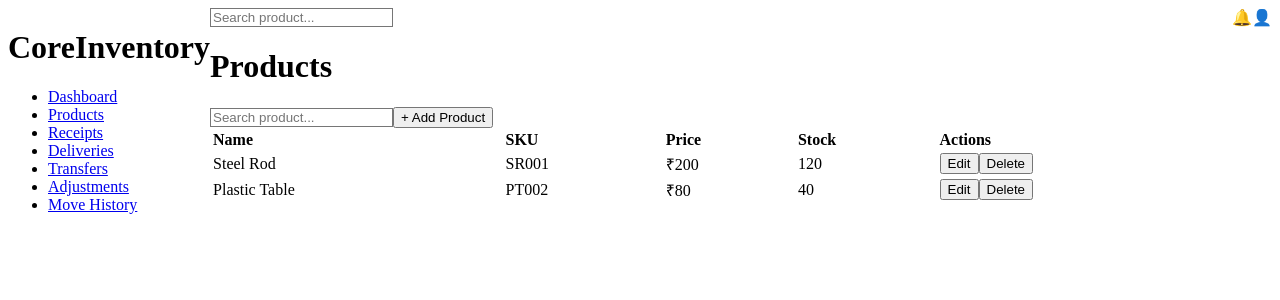
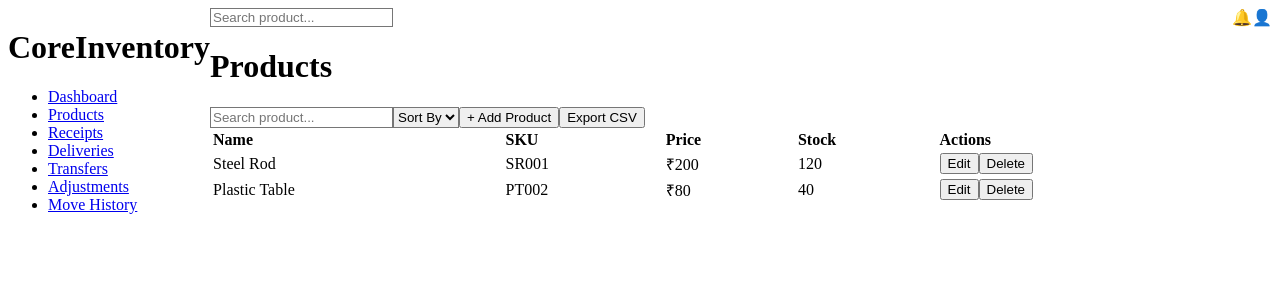
Before and after one commit to Devarsh2510/odoo-indus-hackathon-2026, a React app in the folder frontend/: page /products in a window 1280 px wide. Shown: the top 300 px of the page. Built offline with nearby package versions, Linux system fonts and the light colour scheme; the HTML template or start-up script is replaced by a standard one.

Commit message:
Dynamic KPI Cards,Table Filters & Sorting,Export CSV

```diff
--- a/frontend/src/components/KPICards.jsx
+++ b/frontend/src/components/KPICards.jsx
@@ -1,10 +1,18 @@
-function KPICards() {
+function KPICards({ products = [], deliveries = [], receipts = [] }) {
+
+  const totalProducts = products.length;
+
+  const lowStock = products.filter(p => p.stock < 10).length;
+
+  const pendingDeliveries = deliveries.filter(d => d.status === "Pending").length;
+
+  const pendingReceipts = receipts.length;
 
   const cards = [
-    { title: "Total Products", value: 120 },
-    { title: "Low Stock Items", value: 8 },
-    { title: "Pending Receipts", value: 5 },
-    { title: "Pending Deliveries", value: 6 },
+    { title: "Total Products", value: totalProducts },
+    { title: "Low Stock Items", value: lowStock },
+    { title: "Pending Receipts", value: pendingReceipts },
+    { title: "Pending Deliveries", value: pendingDeliveries },
   ];
 
   return (
--- a/frontend/src/pages/Dashboard.jsx
+++ b/frontend/src/pages/Dashboard.jsx
@@ -5,7 +5,7 @@ import RecentActivity from "../components/RecentActivity";
 
 function Dashboard() {
 
-  // Temporary product data (until backend is connected)
+  // Temporary product data
   const products = [
     { id: 1, name: "Steel Rod", stock: 120 },
     { id: 2, name: "Plastic Table", stock: 40 },
@@ -13,7 +13,20 @@ function Dashboard() {
     { id: 4, name: "Iron Sheet", stock: 4 }
   ];
 
-  // Temporary move history data
+  // Temporary deliveries
+  const deliveries = [
+    { id: 1, status: "Pending" },
+    { id: 2, status: "Shipped" }
+  ];
+
+  // Temporary receipts
+  const receipts = [
+    { id: 1 },
+    { id: 2 },
+    { id: 3 }
+  ];
+
+  // Move history
   const history = [
     { id: 1, product: "Steel Rod", action: "Receipt", quantity: 50, date: "2026-03-14" },
     { id: 2, product: "Steel Rod", action: "Transfer", quantity: -20, date: "2026-03-15" },
@@ -28,7 +41,11 @@ function Dashboard() {
       </h1>
 
       {/* KPI Cards */}
-      <KPICards />
+      <KPICards
+        products={products}
+        deliveries={deliveries}
+        receipts={receipts}
+      />
 
       {/* Inventory Chart */}
       <div className="mt-8">
--- a/frontend/src/pages/Products.jsx
+++ b/frontend/src/pages/Products.jsx
@@ -11,6 +11,7 @@ function Products() {
   const [editIndex, setEditIndex] = useState(null);
 
   const [search, setSearch] = useState("");
+  const [sortBy, setSortBy] = useState("");
 
   const [newProduct, setNewProduct] = useState({
     name: "",
@@ -24,6 +25,34 @@ function Products() {
       ...newProduct,
       [e.target.name]: e.target.value
     });
+  };
+
+  // EXPORT CSV
+  const exportCSV = () => {
+
+    const headers = ["Name", "SKU", "Price", "Stock"];
+
+    const rows = products.map(product => [
+      product.name,
+      product.sku,
+      product.price,
+      product.stock
+    ]);
+
+    const csvContent =
+      [headers, ...rows]
+        .map(row => row.join(","))
+        .join("\n");
+
+    const blob = new Blob([csvContent], { type: "text/csv;charset=utf-8;" });
+
+    const link = document.createElement("a");
+    const url = URL.createObjectURL(blob);
+
+    link.setAttribute("href", url);
+    link.setAttribute("download", "products.csv");
+
+    link.click();
   };
 
   // ADD OR UPDATE PRODUCT
@@ -58,7 +87,6 @@ function Products() {
     setShowForm(false);
   };
 
-
   // DELETE PRODUCT
   const deleteProduct = (index) => {
 
@@ -66,7 +94,6 @@ function Products() {
     setProducts(updatedProducts);
 
   };
-
 
   // EDIT PRODUCT
   const editProduct = (index) => {
@@ -79,35 +106,52 @@ function Products() {
 
   };
 
-
   return (
     <div>
 
       <h1 className="text-3xl font-bold mb-6">Products</h1>
 
-      {/* SEARCH BAR */}
+      {/* SEARCH + SORT + ACTIONS */}
+
+      <div className="flex gap-4 mb-4">
 
         <input
           type="text"
           placeholder="Search product..."
           value={search}
           onChange={(e) => setSearch(e.target.value)}
-        className="border p-2 mb-4 w-64"
+          className="border p-2 rounded w-64"
         />
 
-
-      {/* Add Product Button */}
+        <select
+          value={sortBy}
+          onChange={(e) => setSortBy(e.target.value)}
+          className="border p-2 rounded"
+        >
+          <option value="">Sort By</option>
+          <option value="name">Name</option>
+          <option value="price">Price</option>
+          <option value="stock">Stock</option>
+        </select>
 
         <button
           onClick={() => {
             setShowForm(true);
             setEditIndex(null);
           }}
-        className="bg-blue-600 text-white px-4 py-2 rounded mb-4 ml-4"
+          className="bg-blue-600 text-white px-4 py-2 rounded"
         >
           + Add Product
         </button>
 
+        <button
+          onClick={exportCSV}
+          className="bg-green-600 text-white px-4 py-2 rounded"
+        >
+          Export CSV
+        </button>
+
+      </div>
 
 
       {/* Product Form */}
@@ -168,7 +212,6 @@ function Products() {
       )}
 
 
-
       {/* Product Table */}
 
       <table className="w-full bg-white rounded shadow">
@@ -189,6 +232,15 @@ function Products() {
             .filter((product) =>
               product.name.toLowerCase().includes(search.toLowerCase())
             )
+            .sort((a, b) => {
+
+              if (sortBy === "name") return a.name.localeCompare(b.name);
+              if (sortBy === "price") return a.price - b.price;
+              if (sortBy === "stock") return a.stock - b.stock;
+
+              return 0;
+
+            })
             .map((product, index) => (
 
               <tr key={product.id} className="border-t">
```
Lines whose indentation alone changed are shown as unchanged.
